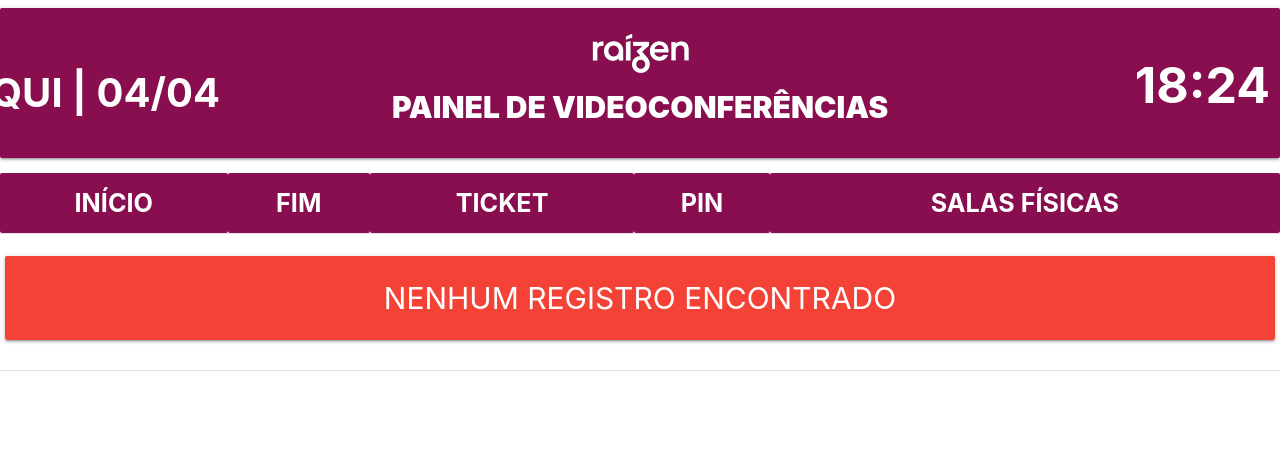
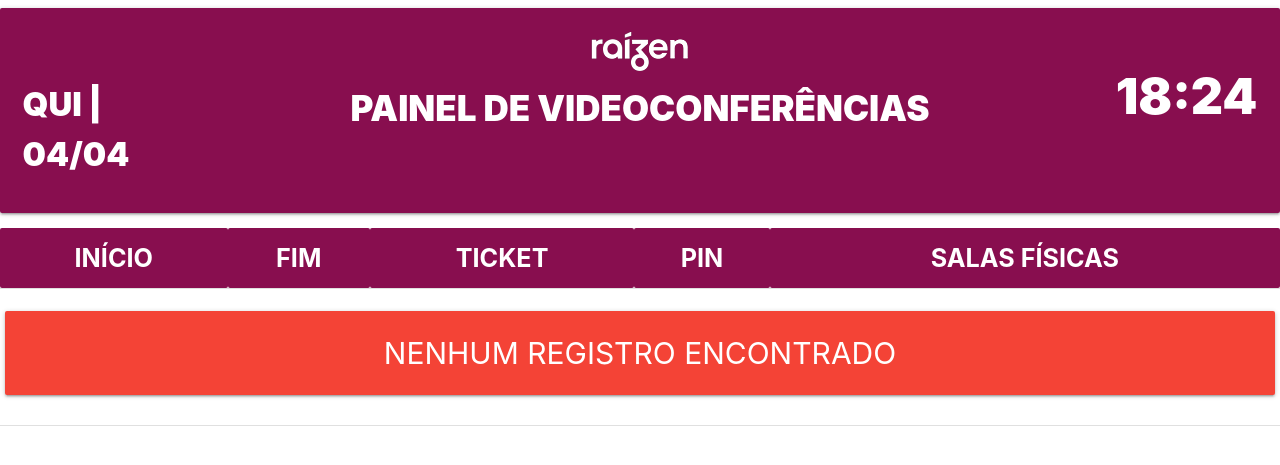
Before and after one commit to dezao/videoconferencia, a PHP site: page /app/view/painel.php in a window 1280 px wide. Shown: the top 465 px of the page. Run offline with PHP 8.4, Linux system fonts and the light colour scheme; the visitor is signed in with stand-in values (Sample User, id 1); data comes from the database, SQL or seed files in the repository; some libraries are stand-ins or nearby versions.

Commit message:
Correções na configurações de visualização do painel

```diff
--- a/app/view/painel.php
+++ b/app/view/painel.php
@@ -54,9 +54,7 @@
 
     }
 
-
     // configuração semana
-
     switch ($semana) {
         case 0: $semana = "DOM"; break;
         case 1: $semana = "SEG"; break;
@@ -89,7 +87,6 @@
     }
 </script>
 
-
 <!DOCTYPE html>
 <html lang="pt-br">
 <head>
@@ -108,34 +105,24 @@
 </head>
 <body onload="horas()">
 
-
 <div class="row">
-            <div class="col s12 m12">
-            <id id="alerta"></div>
-            <div class="card-panel #880e4f pink darken-4 white-text flow-text center-align s12"><img src="../../assets/img/logo_raizen.png"><h5>PAINEL DE VIDEOCONFERÊNCIAS</h5></div>
-            <div id="data">
-                <?php
-                    // $date = date('Y-m-d');
-                    // echo strtoupper(strftime("%a | %d/%m", strtotime($date)));
-                    echo ("$semana | $dia/$mes");
-                ?>
+    <div class="card-panel #880e4f pink darken-4 white-text col s12 m12">
+        <br>
+        <div class="col s12 m4 l2 left-align"><h4><?php echo ("$semana | $dia/$mes"); ?></h4></div>
+        <div class="col s12 m4 l8 center-align"><img src="../../assets/img/logo_raizen.png"><h5>PAINEL DE VIDEOCONFERÊNCIAS<br></h5></div>
+        <h3><div class=" col s12 m4 l2 right-align" id="relogio"></div></h3>
+        <div class="row"></div>
     </div>
-            <div id="relogio"></div>
 
     <table class="responsive-table centered bordered">
         <thead class="responsive-table centered #880e4f pink darken-4">
             <tr>
                 <th hidden>ID</th>
-                            <!-- <th class="flow-text">VIP</th> -->
-                            <!-- <th class="flow-text">DATA</th> -->
                 <th class="flow-text">INÍCIO</th>
                 <th class="flow-text">FIM</th>
-                            <!-- <th class="flow-text">PARTICIPANTES</th> -->
                 <th class="flow-text">TICKET</th>
                 <th class="flow-text">PIN</th>
-<!--                             <th class="flow-text">UNIDADES</th> -->
                 <th class="flow-text">SALAS FÍSICAS</th>
-<!--                            <th class="flow-text">OWNER</th>-->
             </tr>
         </thead>
 
@@ -156,30 +143,29 @@
                             case 'NÃO' : $cor = '';  $corFonte = '' ; break;
                         }
 
+                        $inicio30 = date('H:i', strtotime('-30 minute', strtotime($dadosVideo['horaInicio'])));
+                        if ($inicio30 === date('H:i')) {
+                            echo "<embed src='../../assets/wav/sweetalertsound.wav' width='1' height='1'>";
+                            echo '<div id="alertaVideo"><p align="center">A PRÓXIMA VIDEOCONFERÊNCIA COMEÇA EM 30 MINUTOS!</p></div>';
+                        }
 
-                                    $inicio = date('H:i', strtotime('-15 minute', strtotime($dadosVideo['horaInicio'])));
-                                    if ($inicio === date('H:i')) {
+                        $inicio15 = date('H:i', strtotime('-15 minute', strtotime($dadosVideo['horaInicio'])));
+                        if ($inicio15 === date('H:i')) {
                             echo "<embed src='../../assets/wav/sweetalertsound.wav' width='1' height='1'>";
                             echo '<div id="alertaVideo"><p align="center">A PRÓXIMA VIDEOCONFERÊNCIA COMEÇA EM 15 MINUTOS!</p></div>';
                         }
+
             ?>
                 <tr style='background-color:<?php echo $cor;?>; color:<?php echo $corFonte;?>'>
                     <td hidden ><?php echo $dadosVideo['id']; ?></td>
-                                <!-- <td class="flow-text"><?php /* echo $dadosVideo['vip']; */?></td> -->
                         <?php $dia = $dadosVideo['dia'];
                             $dia = date('d/m', strtotime($dia));
                         ?>
-                               <!--  <b><td class="flow-text"><?php /* echo $dia; */ ?></td> -->
                     <td class="flow-text"><?php echo date('H:i', strtotime($dadosVideo['horaInicio'])); ?></td>
                     <td class="flow-text"><?php echo date('H:i', strtotime($dadosVideo['horaFim'])); ?></td></b>
-                                <!-- <td class="flow-text"><?php  /* echo strtoupper($dadosVideo['nomeParticipantes']); */ ?></td> -->
-                                <!-- <td class="flow-text"><?php /* echo $dadosVideo['unidadesParticipantes']; */ ?></td> -->
                     <td class="flow-text"><?php echo $dadosVideo['ticket']; ?></td>
                     <td class="flow-text"><?php echo $dadosVideo['pin']; ?></td>
-<!--                                <td class="flow-text"><?php /*echo $dadosVideo['unidadesParticipantes'];*/ ?></td>-->
                     <td class="flow-text"><?php echo $dadosVideo['salasFisicas']; ?></td>
-<!--                                <td class="flow-text"><?php /*echo $dadosVideo['analistaResponsavel'];*/ ?></td> -->
-
                 </tr>
             <?php
                 }
@@ -188,23 +174,19 @@
                     <tr>
                         <td colspan="12"><div class="card-panel red center-align s12 text-lighten-1"><span style="color: #fff;">NENHUM REGISTRO ENCONTRADO</span></div></td>
                     </tr>
-                        <?php    }
-
-                        ?>
+            <?php }  ?>
         </tbody>
     </table>
     <br>
-
-            </div>
 </div>
 
     <script type="text/javascript">
-        setTimeout(function() {
-        $('#alertaVideo').fadeOut('fast');
-        }, 10000);
+        // setTimeout(function() {
+        // $('#alertaVideo').fadeOut('fast');
+        // }, 10000);
 	</script>
+
 <?php
-
     //Rodapé
     include_once '../../app/inc/rodape.php';
 
--- a/assets/css/customPainel.css
+++ b/assets/css/customPainel.css
@@ -23,34 +23,24 @@ th {
 }
 
 h5 {
-    font-size:30px;
+    font-size: 35px;
     line-height: 110%;
     margin: 1.0933333333rem 0 .656rem 0;
     font-weight: 900;
 }
 
-#relogio {
-    position: relative;
-    float: right;
-    text-align: center;
-    font-weight: bold;
-    color: #fff;
+h3 #relogio {
     font-size: 50px;
-    margin-right: 10px;
-    margin-left: -150px;
-    margin-top: -125px;
+    line-height: 150%;
+    font-weight: 900;
+    /* margin: 1.0933333333rem 0 .656rem 0; */
 }
 
-#data {
-    position: relative;
-    float: right;
-    text-align: center;
-    font-weight: bold;
-    color: #fff;
-    font-size: 40px;
-    margin-right: 1060px;
-    margin-left: -150px;
-    margin-top: -110px;
+h4  {
+    font-size: 33px;
+    line-height: 150%;
+    font-weight: 900;
+    margin-top: 50px;
 }
 
 #alertaVideo{
@@ -68,9 +58,9 @@ h5 {
 
 p {
     position: relative;
-    padding-top: 100px;
+    padding-top: 120px;
     padding-bottom: 100px;
-    font-size: 70px;
+    font-size: 90px;
     align: center;
     font-weight: bold;
 }
```
Also changed, not shown: .logs/log_29-03-19.txt (added). Lines whose indentation alone changed are shown as unchanged.
